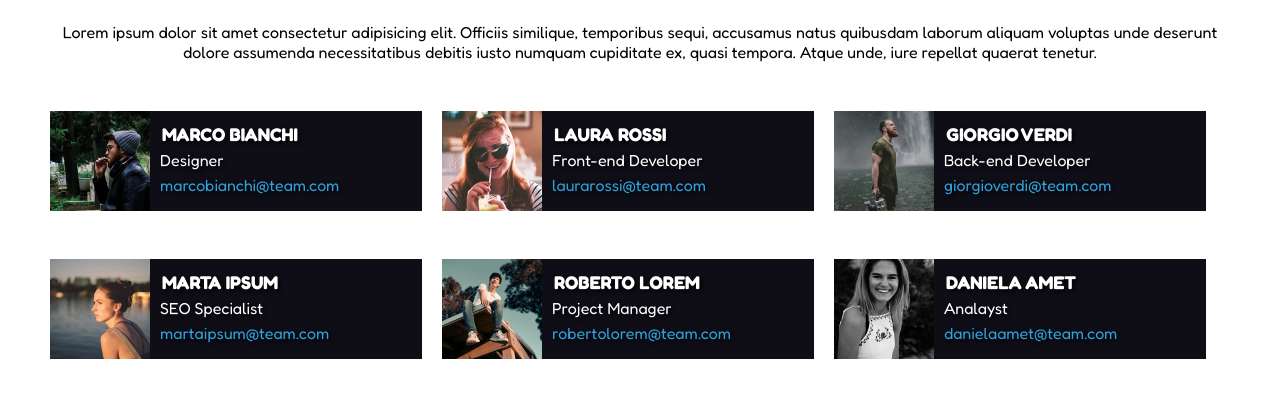
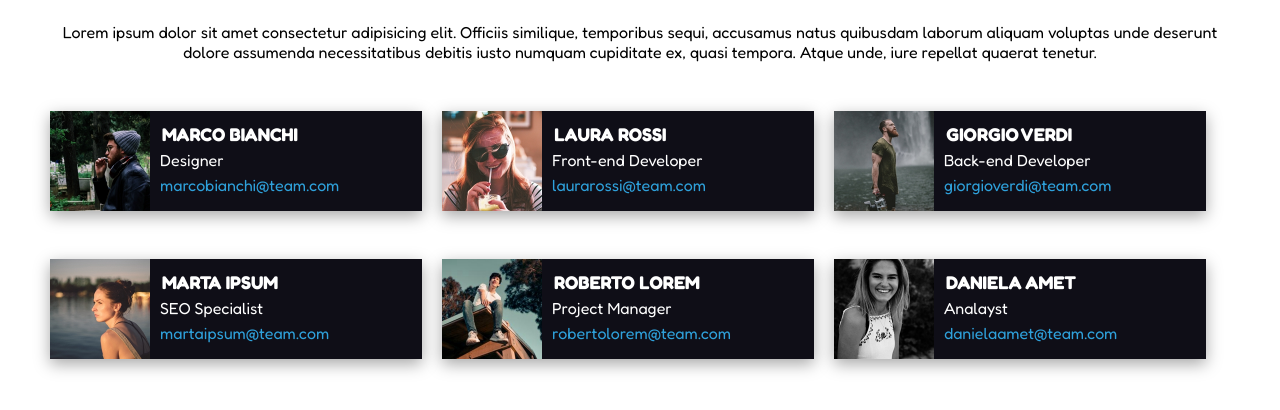
Before and after one commit to GiuliaCarangelo/html-css-float-cards, a plain HTML site: page index.html in a window 1280 px wide. Shown: the part 82-492 px from the top of the page. Drawn offline with Linux system fonts and the light colour scheme.

Commit message:
added shadow to cards

```diff
--- a/styles/style.css
+++ b/styles/style.css
@@ -42,7 +42,7 @@ p{
     margin: 1.5rem 10px;
     float: left;
     text-align: left;
-    text-shadow: 2px 2px 4px #000000;
+    box-shadow: rgba(0, 0, 0, 0.35) 0px 5px 15px;
 }
 
 .card-avatar{
```
